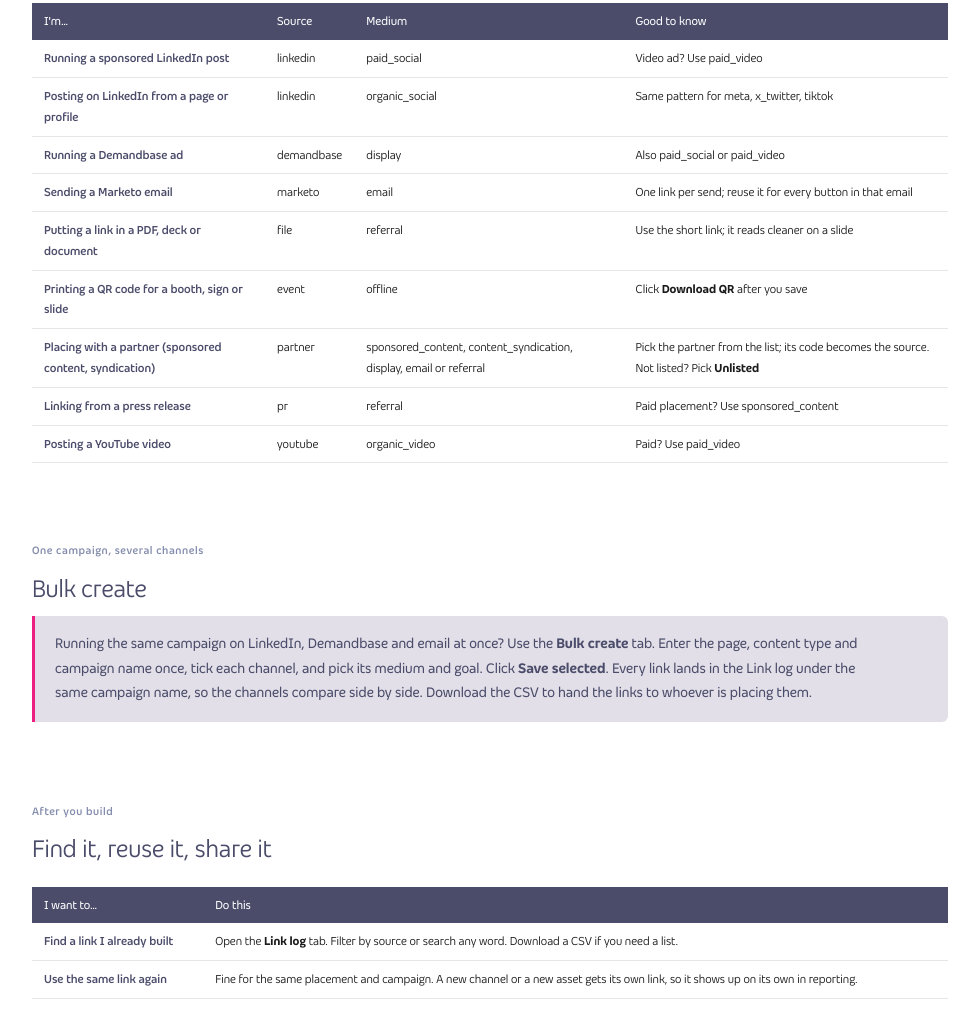
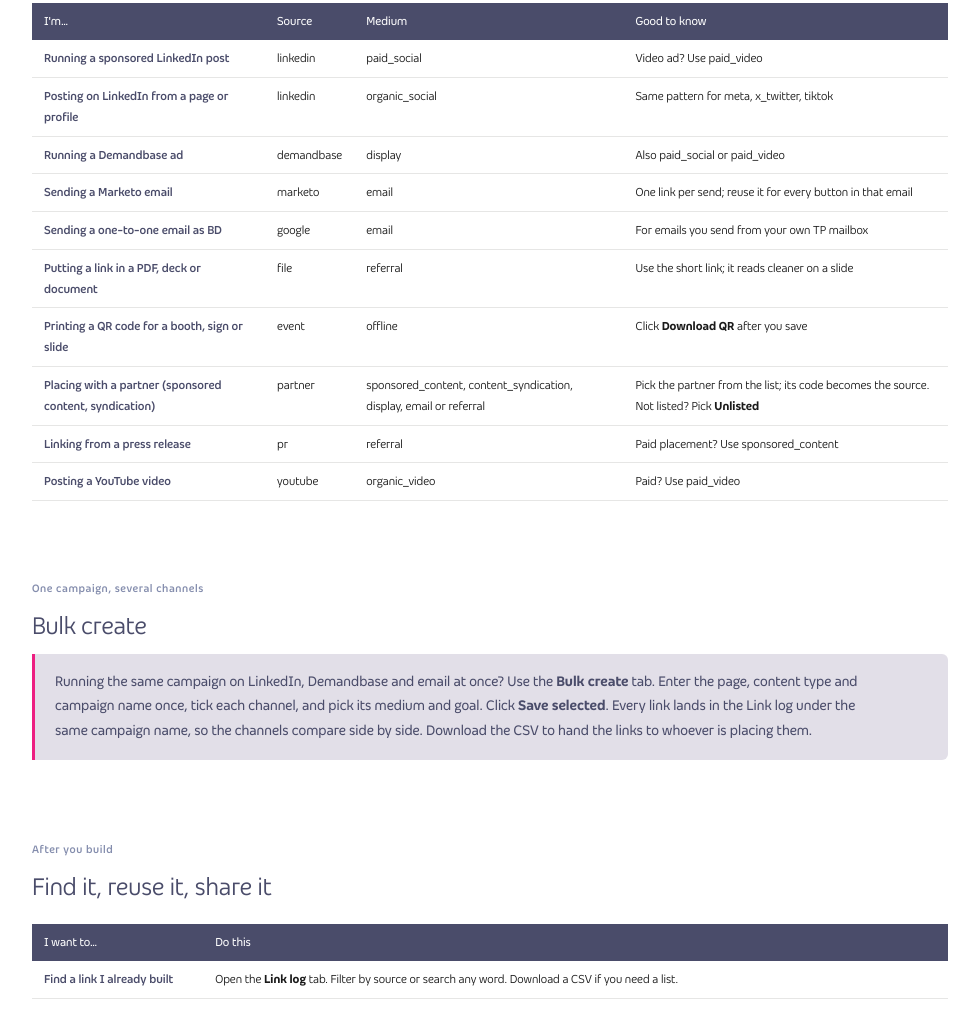
Before and after one commit to alonjzo/abm-guide, a website: page public/tracked-links/index.html in a window 1280 px wide. Shown: the part 1863-2875 px from the top of the page, without its empty margins (150-1129 px from the left). Drawn offline with Linux system fonts and the light colour scheme.

Commit message:
UTM Generator guide: add BD one-to-one email row (google / email)

```diff
--- a/public/tracked-links/index.html
+++ b/public/tracked-links/index.html
@@ -131,7 +131,7 @@ body.dark-mode{background:#fff !important;color:#1a1a1a !important;}
 <tr><td>Running a sponsored LinkedIn post</td><td>linkedin</td><td>paid_social</td><td>Video ad? Use paid_video</td></tr>
 <tr><td>Posting on LinkedIn from a page or profile</td><td>linkedin</td><td>organic_social</td><td>Same pattern for meta, x_twitter, tiktok</td></tr>
 <tr><td>Running a Demandbase ad</td><td>demandbase</td><td>display</td><td>Also paid_social or paid_video</td></tr>
-<tr><td>Sending a Marketo email</td><td>marketo</td><td>email</td><td>One link per send; reuse it for every button in that email</td></tr>
+<tr><td>Sending a Marketo email</td><td>marketo</td><td>email</td><td>One link per send; reuse it for every button in that email</td></tr><tr><td>Sending a one-to-one email as BD</td><td>google</td><td>email</td><td>For emails you send from your own TP mailbox</td></tr>
 <tr><td>Putting a link in a PDF, deck or document</td><td>file</td><td>referral</td><td>Use the short link; it reads cleaner on a slide</td></tr>
 <tr><td>Printing a QR code for a booth, sign or slide</td><td>event</td><td>offline</td><td>Click <b>Download QR</b> after you save</td></tr>
 <tr><td>Placing with a partner (sponsored content, syndication)</td><td>partner</td><td>sponsored_content, content_syndication, display, email or referral</td><td>Pick the partner from the list; its code becomes the source. Not listed? Pick <b>Unlisted</b></td></tr>
```
